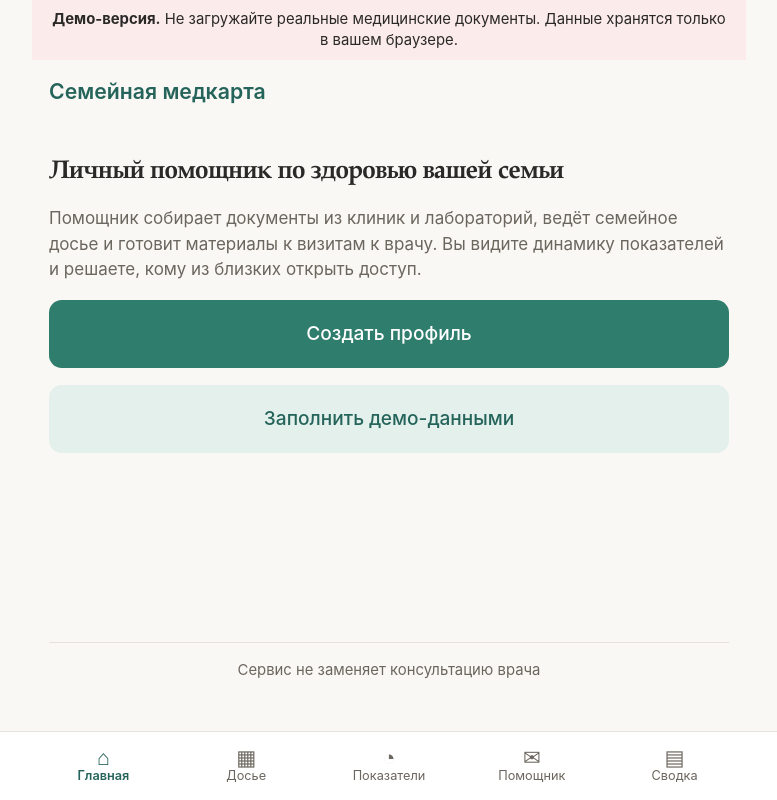
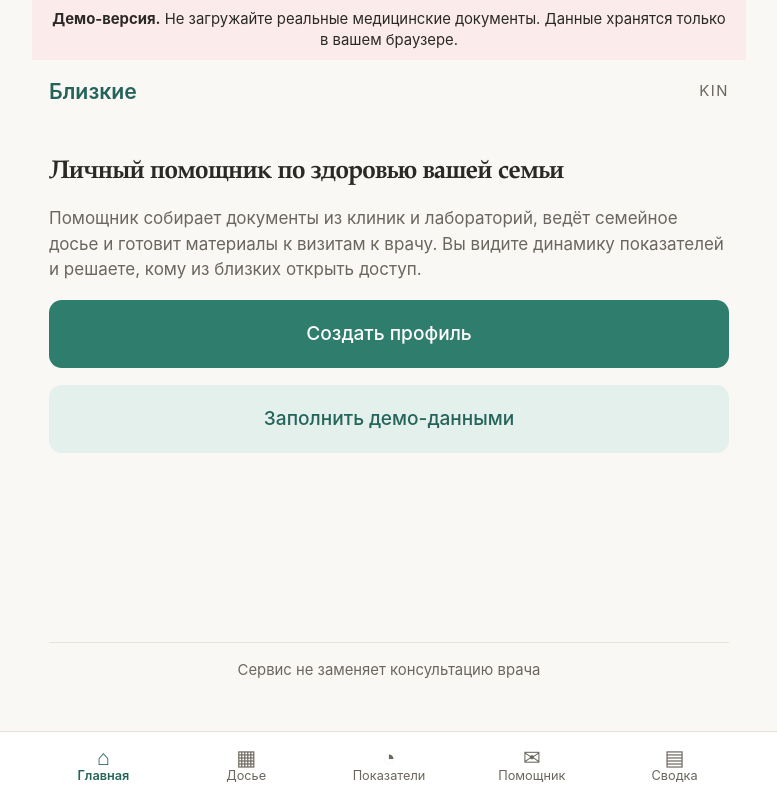
Before and after one commit to VladislavKarnaukhov/family-medcard, a React (Vite) app: page / in a window 1280 px wide. Shown: the whole page, without its empty margins (251-1028 px from the left). Built offline with nearby package versions, Linux system fonts and the light colour scheme.

Commit message:
Название продукта: Близкие
Co-Authored-By: Claude Sonnet 5.5 <noreply@anthropic.com>

```diff
--- a/index.html
+++ b/index.html
@@ -4,7 +4,7 @@
     <meta charset="UTF-8" />
     <meta name="viewport" content="width=device-width, initial-scale=1" />
     <meta name="theme-color" content="#faf8f5" />
-    <title>Семейная медкарта</title>
+    <title>Близкие</title>
   </head>
   <body>
     <div id="root"></div>
--- a/src/components/Layout.jsx
+++ b/src/components/Layout.jsx
@@ -50,8 +50,9 @@ export default function Layout({ route, state, children }) {
 
       <header className="no-print flex items-center justify-between py-4">
         <a href="#/" className="text-xl font-semibold text-accent-dark">
-          Семейная медкарта
+          Близкие
         </a>
+        <span className="text-sm tracking-widest text-muted">KIN</span>
       </header>
 
       {state.profiles.length > 0 && route[0] !== 'profile' && <ProfileSwitcher state={state} />}
```
Also changed, not shown: 1 other file (tests, documents, lock files or other folders).
